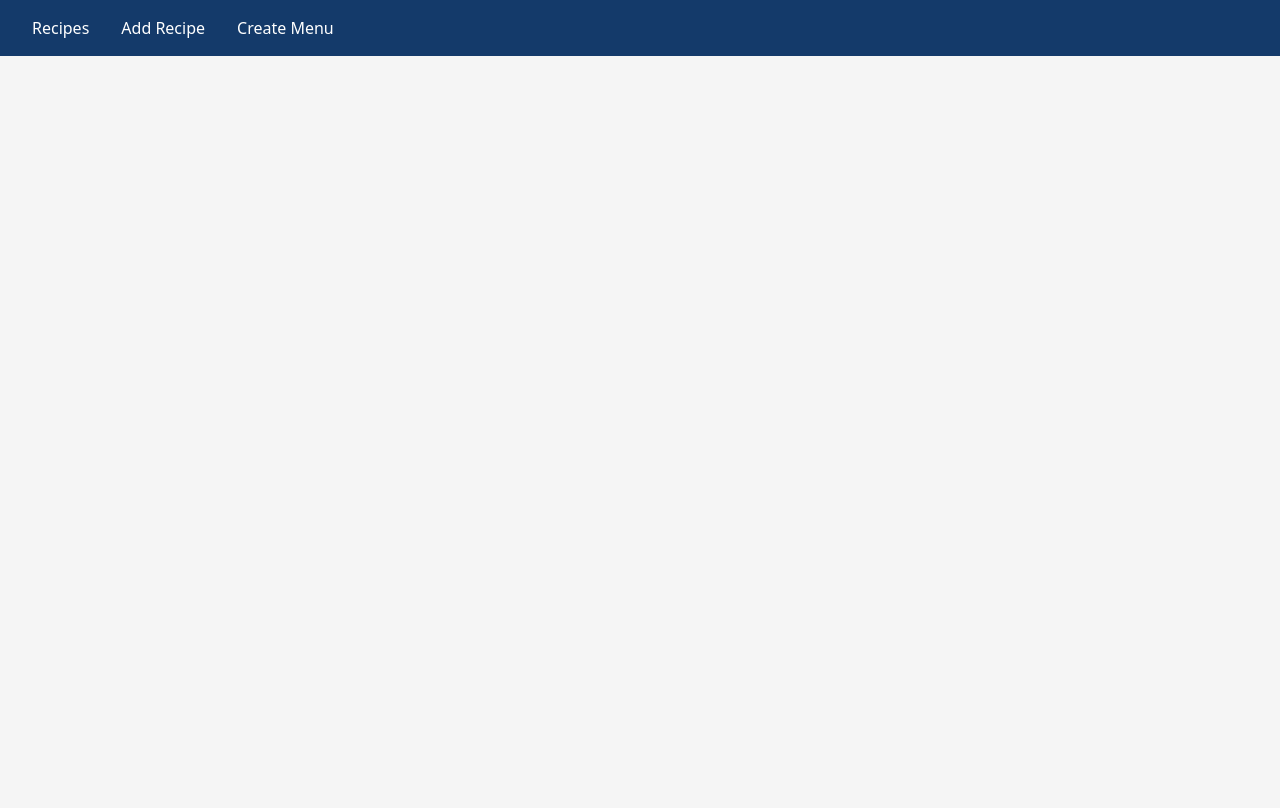
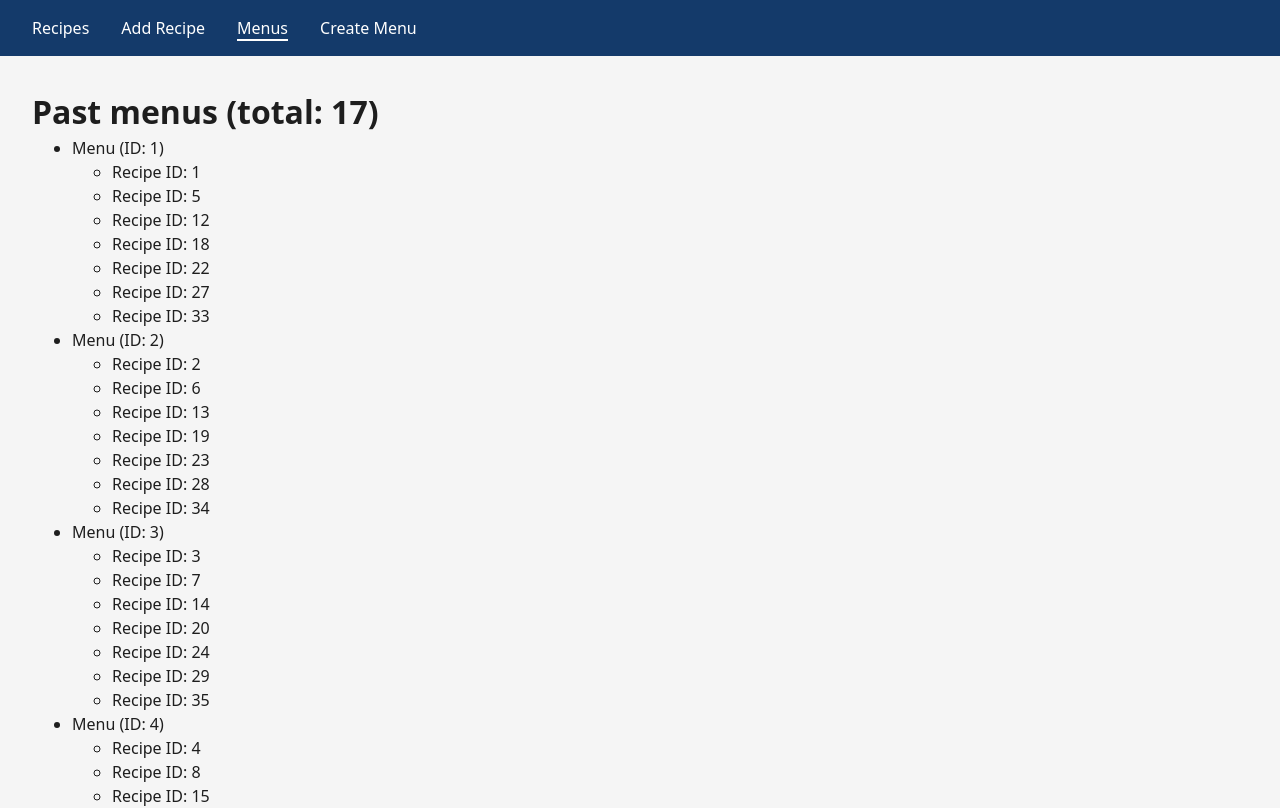
Before and after one commit to bea94k/hat-menu-v0.2, a React (Vite) app in the folder hat-menu/: page /menus in a window 1280 px wide. Shown: the top 808 px of the page. Built offline with nearby package versions, Linux system fonts and the light colour scheme; data requests are answered from the project's data file.

Commit message:
Display menus in a separate page, invert order of menus so that the freshest is on top

```diff
--- a/hat-menu/src/components/Navbar.tsx
+++ b/hat-menu/src/components/Navbar.tsx
@@ -15,6 +15,11 @@ const Navbar = () => {
                     </NavLink>
                 </li>
                 <li>
+                    <NavLink to="/menus">
+                        Menus
+                    </NavLink>
+                </li>
+                <li>
                     <NavLink to="/create-menu">
                         Create Menu
                     </NavLink>
--- a/hat-menu/src/data/db.json
+++ b/hat-menu/src/data/db.json
@@ -373,6 +373,42 @@
         "15",
         "1"
       ]
+    },
+    {
+      "id": "047b",
+      "recipes": [
+        "46cb",
+        "22",
+        "34",
+        "e791",
+        "1",
+        "8",
+        "36"
+      ]
+    },
+    {
+      "id": "0f02",
+      "recipes": [
+        "12",
+        "22",
+        "21",
+        "40",
+        "36",
+        "46cb",
+        "20"
+      ]
+    },
+    {
+      "id": "d276",
+      "recipes": [
+        "29",
+        "62e1",
+        "31",
+        "a7b9",
+        "10",
+        "20",
+        "30"
+      ]
     }
   ]
 }
--- a/hat-menu/src/main.tsx
+++ b/hat-menu/src/main.tsx
@@ -2,10 +2,11 @@ import { StrictMode } from 'react';
 import { createRoot } from 'react-dom/client';
 import { BrowserRouter, Route, Routes } from 'react-router';
 import './styles/index.css';
+import Navbar from './components/Navbar.tsx';
 import RecipesPage from './pages/RecipesPage.tsx';
 import AddRecipePage from './pages/AddRecipePage.tsx';
+import MenusPage from './pages/MenusPage.tsx';
 import CreateMenuPage from './pages/CreateMenuPage.tsx';
-import Navbar from './components/Navbar.tsx';
 
 createRoot(document.getElementById('root')!).render(
     <StrictMode>
@@ -14,6 +15,7 @@ createRoot(document.getElementById('root')!).render(
             <Routes>
                 <Route index element={<RecipesPage />} />
                 <Route path="add-recipe" element={<AddRecipePage />} />
+                <Route path="menus" element={<MenusPage />} />
                 <Route path="create-menu" element={<CreateMenuPage />} />
             </Routes>
         </BrowserRouter>
--- a/hat-menu/src/pages/CreateMenuPage.tsx
+++ b/hat-menu/src/pages/CreateMenuPage.tsx
@@ -7,6 +7,8 @@ import type { Recipe } from '../types/Recipes';
 const CreateMenuPage = () => {
     const { menus, isLoading, isError } = useMenus();
     const { recipes } = useRecipes();
+
+    const latestMenus = menus ? menus.slice(-3).reverse() : [];
 
     const [newMenu, setNewMenu] = useState<Recipe[]>([]);
     const [savingStatus, setSavingStatus] = useState('');
@@ -38,22 +40,22 @@ const CreateMenuPage = () => {
             <h1>create a menu here</h1>
             <button onClick={() => getRandomMenu()}>Get 7 random recipes</button>
             <p>{newMenu.map(recipe => recipe.name).join(', ')}</p>
-            {/* {newMenu.length > 0 &&  */}
-            <button onClick={() => saveMenu(newMenu)}>Save this menu</button>
-            {/* } */}
+            {newMenu.length > 0 &&
+                <button onClick={() => saveMenu(newMenu)}>Save this menu</button>
+            }
             {savingStatus && (
                 <div style={{ border: '5px solid black', padding: '1rem' }}>
                     <p>{savingStatus}</p>
                 </div>
             )}
 
-            <h2>Past menus (total: {menus?.length || 0})</h2>
+            <h2>Latest 3 menus</h2>
             {
                 isError ? (<div>failed to load</div>)
                     : isLoading ? (<div>loading...</div>) :
                         menus && menus.length > 0 ? (
                             <ul>
-                                {menus.map(menu => (
+                                {latestMenus.map(menu => (
                                     <li key={menu.id}>
                                         Menu (ID: {menu.id})
                                         <ul>
--- /dev/null
+++ b/hat-menu/src/pages/MenusPage.tsx
@@ -0,0 +1,35 @@
+import { useMenus } from '../data/menusApi';
+
+const MenusPage = () => {
+    const { menus, isLoading, isError } = useMenus();
+    if (isError) return <div>failed to load</div>;
+    if (isLoading) return <div>loading...</div>;
+
+    return (
+        <main id="maincontent">
+            <h1>Past menus (total: {menus?.length || 0})</h1>
+            {
+                isError ? (<div>failed to load</div>)
+                    : isLoading ? (<div>loading...</div>) :
+                        menus && menus.length > 0 ? (
+                            <ul>
+                                {menus.reverse().map(menu => (
+                                    <li key={menu.id}>
+                                        Menu (ID: {menu.id})
+                                        <ul>
+                                            {menu.recipes.map(recipe => (
+                                                <li key={recipe}>Recipe ID: {recipe}</li>
+                                            ))}
+                                        </ul>
+                                    </li>
+                                ))}
+                            </ul>
+                        ) : (
+                            <p>No menus available</p>
+                        )
+            }
+        </main>
+    );
+};
+
+export default MenusPage;
```
Also changed, not shown: 1 other file (tests, documents, lock files or other folders).
